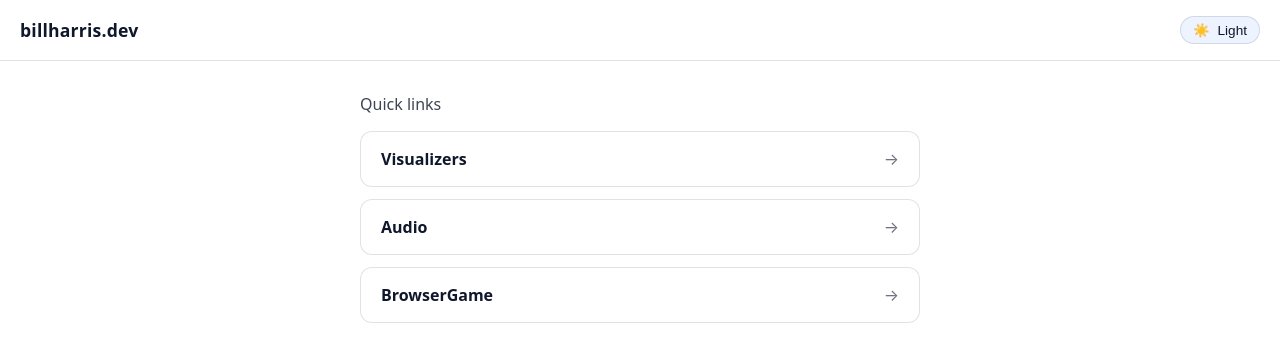
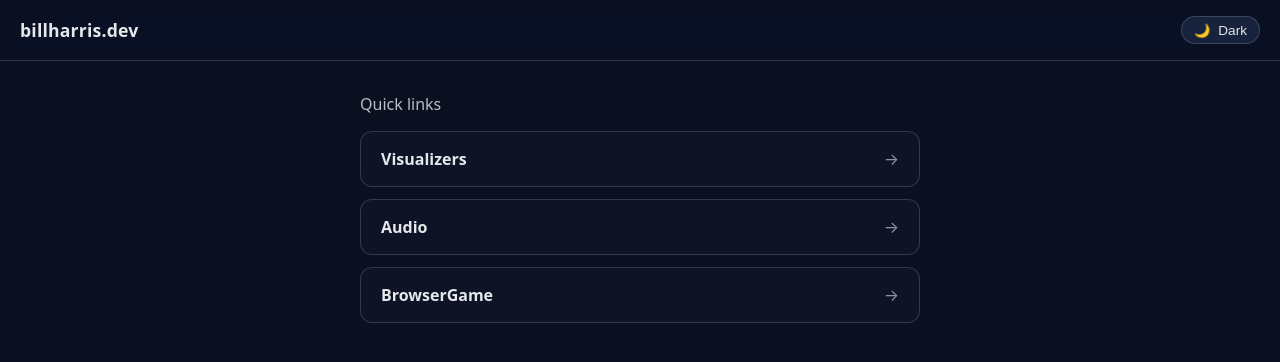
Before and after one commit to billharrisdev/billharrisdev.github.io, a Svelte app: page / in a window 1280 px wide. Shown: the top 362 px of the page. Built offline with nearby package versions, Linux system fonts and the light colour scheme.

Commit message:
Default to dark

```diff
--- a/index.html
+++ b/index.html
@@ -10,7 +10,12 @@
 			<script>
 				try {
 					const t = localStorage.getItem('theme');
-					if (t === 'light' || t === 'dark') document.documentElement.dataset.theme = t;
+					if (t === 'light' || t === 'dark') {
+						document.documentElement.dataset.theme = t;
+					} else {
+						// default to dark before app bundle loads to avoid flash
+						document.documentElement.dataset.theme = 'dark';
+					}
 				} catch {}
 			</script>
 			<div id="app"></div>
--- a/src/stores/theme.ts
+++ b/src/stores/theme.ts
@@ -7,8 +7,8 @@ function getInitialTheme(): Theme {
     const saved = localStorage.getItem('theme') as Theme | null;
     if (saved === 'light' || saved === 'dark') return saved;
   } catch {}
-  const prefersDark = typeof window !== 'undefined' && window.matchMedia && window.matchMedia('(prefers-color-scheme: dark)').matches;
-  return prefersDark ? 'dark' as const : 'light' as const;
+  // Default to dark if no saved preference
+  return 'dark';
 }
 
 export const theme: Writable<Theme> = writable<Theme>(getInitialTheme());
```
